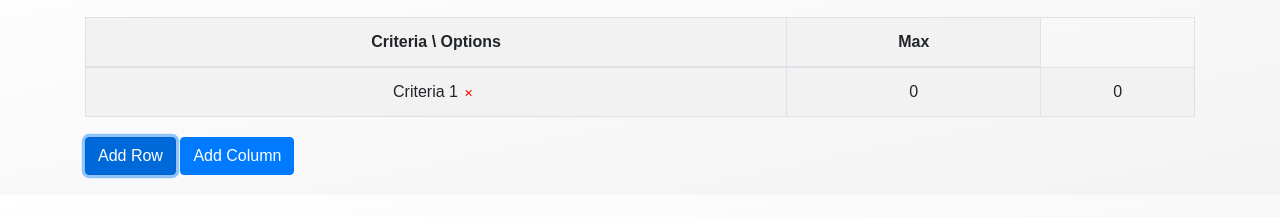
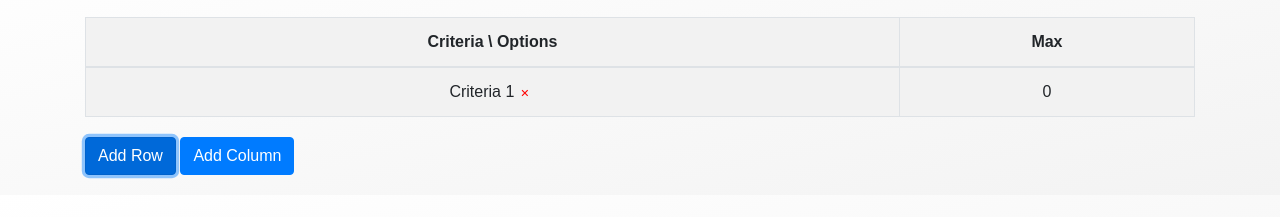
Before and after one commit to qwert-git/decision-maker-tool, a plain HTML site: page index.html in a window 1280 px wide. Both pictures are taken after a click on the button "Add Row". Shown: the part 71-288 px from the top of the page. Drawn offline with nearby package versions, Linux system fonts and the light colour scheme.

Commit message:
fix adding new row without extra empty colum

```diff
--- a/index.html
+++ b/index.html
@@ -95,7 +95,7 @@
             maxCell.innerHTML = `0`;
             maxCell.id = `maxRow${rowCount}`;
 
-            for (let i = 2; i <= columnCount; i++) {
+            for (let i = 2; i < columnCount; i++) {
                 const cell = newRow.insertCell(i);
                 cell.contentEditable = "true";
                 cell.innerHTML = '0';
```
